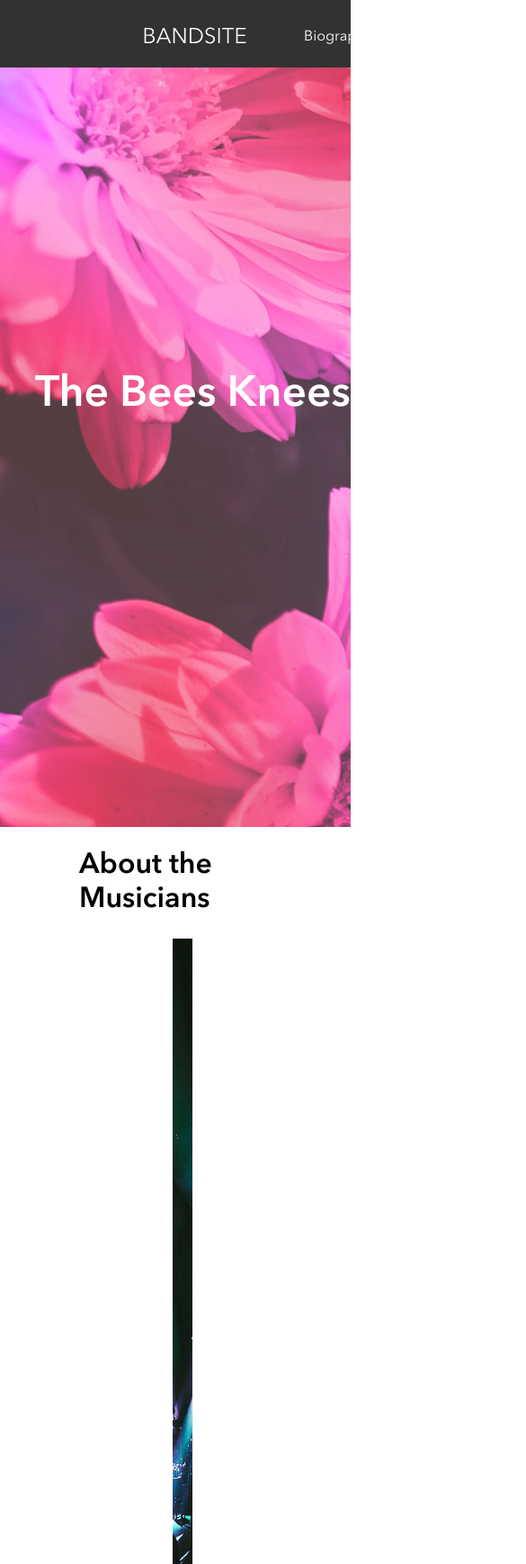
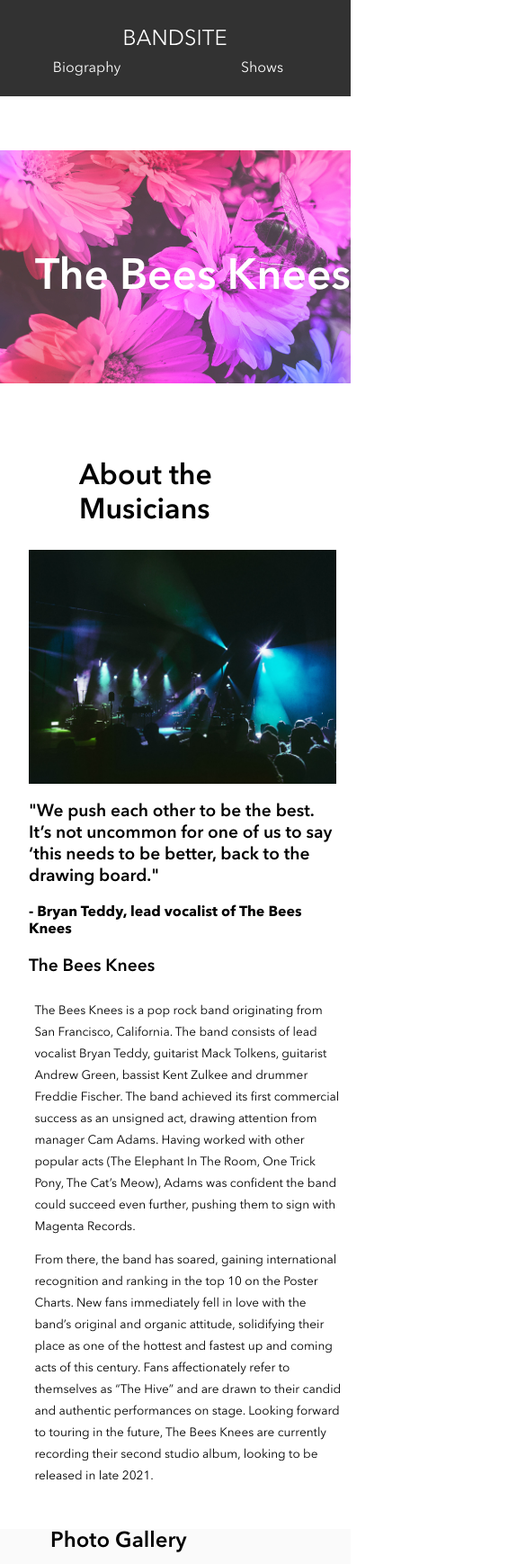
Before and after one commit to Rajandeep56/Rajandeep-Kaur-BandSite, a plain HTML site: page Rajandeep-Kaur-Bandsite/BandSite-Package-Sprint-1/index.html in a window 390 px wide. Shown: the top 1738 px of the page at 90% size, 585 px wide, since content can reach past the window. Drawn offline with Linux system fonts and the light colour scheme.

Commit message:
Scss updated acc to mobile&tablet&pc

```diff
--- a/Rajandeep-Kaur-Bandsite/BandSite-Package-Sprint-1/Styles/bio.scss
+++ b/Rajandeep-Kaur-Bandsite/BandSite-Package-Sprint-1/Styles/bio.scss
@@ -22,15 +22,22 @@ body {
   margin: 0;
   padding: 0;
   box-sizing: border-box;
+
 }
 .main__heading{
     position: relative;
     background-image: url('../Assets/Images/hero-bio.jpg');
-    width: 100vw;
-    background-size: cover;
+    width: 100%;
+    background-size: 100%;
     background-repeat: no-repeat;
-    height: 100vh;
+    height: 75vh;
     opacity: 0.8;
+    @media(min-width: 324px) and (max-width:767px){
+        background-size: 100%;
+        background-position: center;
+        height: 45vh;
+        width: 100%;
+    }
     &-content{
         font-family: 'avenir-demi';
         font-size: 2rem;
--- a/Rajandeep-Kaur-Bandsite/BandSite-Package-Sprint-1/Styles/partials/_footer.scss
+++ b/Rajandeep-Kaur-Bandsite/BandSite-Package-Sprint-1/Styles/partials/_footer.scss
@@ -6,10 +6,12 @@
         display: flex;
         justify-content: space-between;
 
+
    }
   &__header{
     display: flex;
     justify-content: center;
+
   }
     &__heading{
         font-family: 'avenir-bold', sans-serif;
@@ -25,9 +27,17 @@
     &__address{
         font-family: 'avenir-regular',sans-serif;
         font-size: small;
-        display: flex;
-        justify-content: left;
+       display: flex;
+       justify-content: left;
         color: white;
+        @media screen and (max-width: 767px)  {
+
+            display: block;
+            justify-content: center;
+
+
+        }
+
     }
     &__address-first{
         padding: 0 0.5rem;
--- a/Rajandeep-Kaur-Bandsite/BandSite-Package-Sprint-1/Styles/partials/_gallary.scss
+++ b/Rajandeep-Kaur-Bandsite/BandSite-Package-Sprint-1/Styles/partials/_gallary.scss
@@ -5,6 +5,16 @@
         margin: 1.5rem;
         padding: auto;
         padding: 2rem;
+
+        @media (min-width: 324px) and (max-width: 767px)  {
+
+            display: block;
+            padding: 0;
+
+        }
+        @media (min-width: 768px) and (max-width: 1279px)  {
+            padding: 0rem 0rem 0rem 0.3rem;
+        }
     }
     &__heading{
         font-family: 'avenir-demi';
@@ -13,10 +23,36 @@
     &__images{
         display: flex;
         flex-wrap: wrap;
+        @media (min-width: 324px) and (max-width: 767px)  {
+
+            display: block;
+            padding: 0;
+            max-width: 100%;
+            height: auto;
+            margin-bottom: 0.5rem;
+
+
+        }
+
     }
     &__box{
         height: 30vh;
         width: 25vw;
         padding: 0.5rem;
+        @media (min-width: 324px) and (max-width: 767px)  {
+           width: 100%;
+            height: auto;
+            padding: 0.1rem;
+        }
+        @media (min-width: 768px) and (max-width: 1279px)  {
+
+            padding: 0rem 0rem 0rem 0.3rem;
+
+            height: auto;
+            margin-bottom: 0.5rem;
+
+
+        }
+
     }
 }
--- a/Rajandeep-Kaur-Bandsite/BandSite-Package-Sprint-1/Styles/partials/_maincontent.scss
+++ b/Rajandeep-Kaur-Bandsite/BandSite-Package-Sprint-1/Styles/partials/_maincontent.scss
@@ -1,8 +1,16 @@
 .main{
     padding: 0rem 1rem 1rem 2rem;
+    @media(min-width: 768px) and (max-width:1200px){
+        padding: 0rem 2rem;
+    }
     &__content{
         padding: 0rem 10rem 0rem 10rem;
-
+        @media(min-width: 768px) and (max-width:1200px){
+            padding: 0rem 5rem;
+        }
+        @media (min-width:324px) and (max-width: 767px)  {
+                        padding: 0;
+        }
     }
     &__container-about{
         margin: 1.5rem;
@@ -16,14 +24,32 @@
         justify-content: center;
         align-items: center;
         box-sizing: border-box;
+        @media(min-width: 768px) and (max-width:1279px){
+            position: relative;
+            height: 100%;
+        }
+        @media(min-width: 324px) and (max-width:767px){
+            position: relative;
+            height: 100%;
+        }
     }
     &__bandimage{
         width: 100vw;
         height: 100vh;
         display: block;
+        @media(min-width: 768px) and (max-width:1279px){
+            height: 75vh;
+        }
+        @media(min-width: 324px) and (max-width:767px){
+            height: 70%;
+            padding: 0;
+            margin: 0;
+            object-fit:cover ;
+        }
     }
     &__qoute{
         font-family: 'avenir-bold';
+
         &-line{
             font-family: 'avenir-demi';
         font-size: 1.2rem;
@@ -40,12 +66,22 @@
 
     &__paragraph{
         display: flex;
+        @media (min-width: 320px) and (max-width: 767px)  {
+            width: 100%;
+             height: auto;
+             display: block;
+         }
         &-first,&-second{
             font-family:'avenir-regular' ;
             line-height: 1.5rem;
             margin: 0rem;
             font-size: 0.85rem;
-            padding-right: 0.8rem;
+            @media (min-width: 324px) and (max-width: 767px)  {
+                width: 100%;
+                 height: auto;
+                 display: block;
+                 padding:0.4rem;
+             }
         }
     }
 
--- a/Rajandeep-Kaur-Bandsite/BandSite-Package-Sprint-1/Styles/partials/_navmenu.scss
+++ b/Rajandeep-Kaur-Bandsite/BandSite-Package-Sprint-1/Styles/partials/_navmenu.scss
@@ -4,6 +4,16 @@
         display: flex;
         box-sizing: border-box;
         padding: 1rem 0rem 0.5rem 10rem;
+        align-items: center;
+        @media(min-width: 324px) and (max-width:767px){
+            display: block;
+            justify-content: center;
+            padding: 2rem 0rem 0.3rem 0rem;
+        }
+    }
+    &__logo-img{
+        display: flex;
+        justify-content: center;
         align-items: center;
     }
     &__menu{
@@ -13,7 +23,10 @@
         font-family: 'avenir-regular';
         text-decoration: none;
         padding: 0rem 0rem 0rem 4rem;
-
+        @media(min-width: 324px) and (max-width:767px){
+            padding: 0rem 0rem 0rem 0rem;
+            justify-content: space-around;
+        }
         &-border{
             padding: 0rem;
             padding-right: 1rem;
```
Also changed, not shown: Rajandeep-Kaur-Bandsite/BandSite-Package-Sprint-1/Styles/bio.css, 1 other file.
